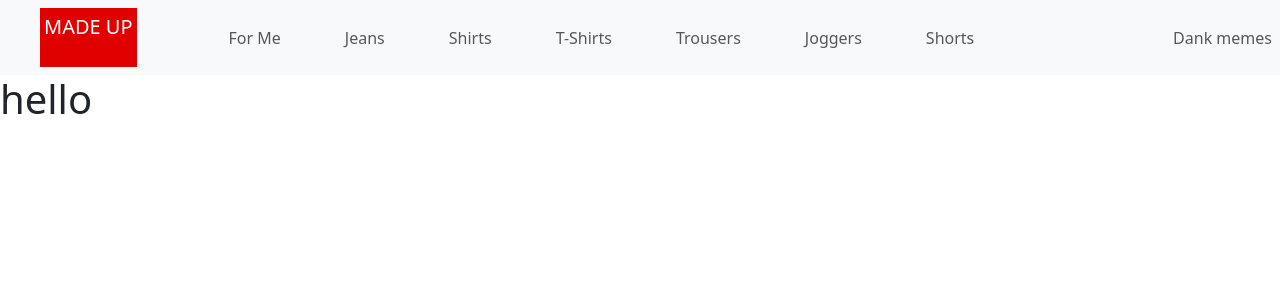
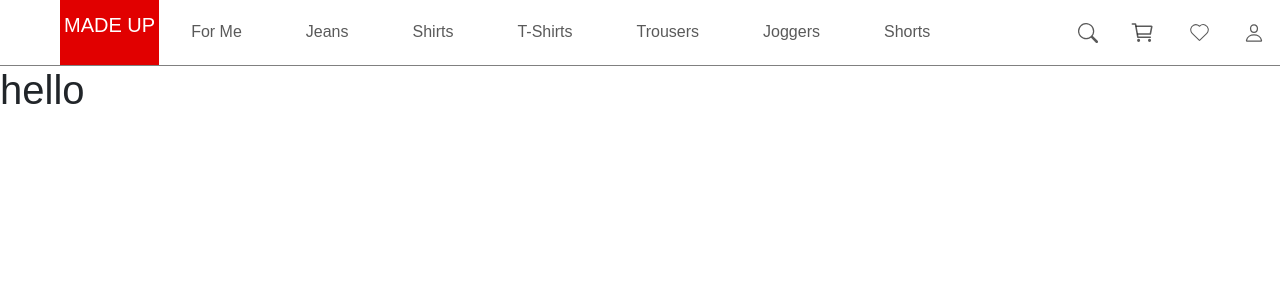
Before and after one commit to DineshSainath/CasaRetail, a React (Create React App) app: page / in a window 1280 px wide. Shown: the top 300 px of the page. Built offline with nearby package versions, Linux system fonts and the light colour scheme.

Commit message:
navbar done

```diff
--- a/package.json
+++ b/package.json
@@ -7,9 +7,11 @@
     "@testing-library/react": "^13.4.0",
     "@testing-library/user-event": "^13.5.0",
     "bootstrap": "^5.3.2",
+    "bootstrap-icons": "^1.11.2",
     "react": "^18.2.0",
     "react-bootstrap": "^2.9.1",
     "react-dom": "^18.2.0",
+    "react-icons": "^4.12.0",
     "react-scripts": "^5.0.1",
     "web-vitals": "^2.1.4"
   },
--- a/src/App.css
+++ b/src/App.css
@@ -1,14 +1,8 @@
 .App {
   /* text-align: center; */
+  font-family: 'Jost', sans-serif;
 }
 
 .App-header {
-  /* background-color: #282c34; */
-  min-height: 100vh;
-  display: flex;
-  flex-direction: column;
-  align-items: center;
-  justify-content: center;
-  font-size: calc(10px + 2vmin);
-  color: white;
+  background-color: white;
 }
--- a/src/App.js
+++ b/src/App.js
@@ -4,7 +4,9 @@ import NavbarComponent from './NavbarComponent.jsx'
 function App() {
   return (
     <div className="App">
-      <NavbarComponent />
+      <header className="app-header">
+        <NavbarComponent />
+      </header>
       <h1>hello</h1>
     </div>
   )
--- a/src/NavbarComponent.css
+++ b/src/NavbarComponent.css
@@ -1,8 +1,13 @@
 .brand {
-  margin-top: 0;
   color: white;
-  padding: 4px 4px 25px 4px;
+  padding: 10px 4px 25px 4px;
   background-color: #e10000;
-  margin-left: 40px;
-  margin-right: 60px;
+  margin-left: 60px; /* Adjusted margin */
+  margin-right: 0; /* Removed conflicting margin */
 }
+
+.nav {
+  border-bottom: 1px solid gray;
+  padding: 0 0;
+  background-color: white !important;
+}
--- a/src/NavbarComponent.jsx
+++ b/src/NavbarComponent.jsx
@@ -2,8 +2,13 @@ import Container from 'react-bootstrap/Container'
 import Nav from 'react-bootstrap/Nav'
 import Navbar from 'react-bootstrap/Navbar'
 import NavDropdown from 'react-bootstrap/NavDropdown'
+import 'bootstrap-icons/font/bootstrap-icons.css'
 import 'bootstrap/dist/css/bootstrap.min.css'
 import './NavbarComponent.css'
+import { BsSearch } from 'react-icons/bs'
+import { IoCartOutline } from 'react-icons/io5'
+import { CiHeart } from 'react-icons/ci'
+import { IoPersonOutline } from 'react-icons/io5'
 function NavbarComponent() {
   return (
     <Navbar collapseOnSelect expand="lg" className=" nav bg-body-tertiary">
@@ -36,8 +41,17 @@ function NavbarComponent() {
           </Nav.Link>
         </Nav>
         <Nav>
-          <Nav.Link eventKey={2} href="#memes">
-            Dank memes
+          <Nav.Link className="mx-2">
+            <BsSearch size={20} />
+          </Nav.Link>
+          <Nav.Link className="mx-2">
+            <IoCartOutline size={25} />
+          </Nav.Link>
+          <Nav.Link className="mx-2">
+            <CiHeart size={25} />
+          </Nav.Link>
+          <Nav.Link className="mx-2">
+            <IoPersonOutline size={20} />
           </Nav.Link>
         </Nav>
       </Navbar.Collapse>
```
Also changed, not shown: 1 other file (tests, documents, lock files or other folders).
